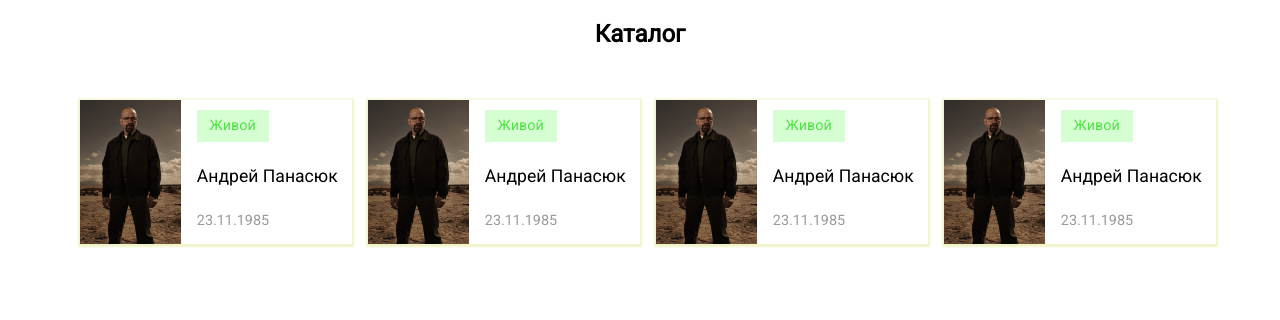
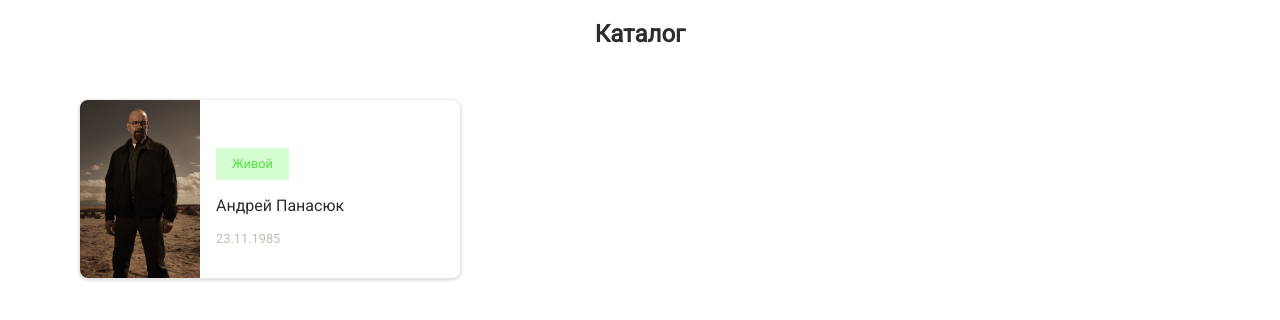
Before and after one commit to ViacheslavChuvalkiy/WebDad_React_BreakingBad, a React app: page / in a window 1280 px wide. Shown: the top 320 px of the page. Built offline with nearby package versions, Linux system fonts and the light colour scheme.

Commit message:
Fixed bags after reviewing

```diff
--- a/package.json
+++ b/package.json
@@ -93,9 +93,7 @@
     ]
   },
   "devDependencies": {
-    "node-sass": "^6.0.1",
-    "sass": "^1.39.0",
-    "sass-loader": "^10.1.1"
+    "node-sass": "^6.0.1"
   },
   "jest": {
     "roots": [
--- a/public/index.html
+++ b/public/index.html
@@ -2,7 +2,7 @@
 <html lang="en">
   <head>
     <meta charset="utf-8" />
-    <link rel="breaking bad icon" href="../src/images/breakingBadIcon.png" type="image/png">
+    <link rel="breaking bad icon" href="./src/images/breakingBadIcon.png" type="image/png">
     <meta name="viewport" content="width=device-width, initial-scale=1" />
     <meta name="theme-color" content="#000000" />
     <link rel="preconnect" href="https://fonts.googleapis.com">
--- a/src/components/molecules/card/index.js
+++ b/src/components/molecules/card/index.js
@@ -1,17 +1,17 @@
 import React from 'react';
-import classes from './styles.module.scss';
+import styles from './styles.module.scss';
 import andreyPanasuk from '../../../images/andreyPanasuk.png';
 
-function mainPage(props) {
+const mainPage = ({status, name, date}) => {
   return (
-    <div className={classes.card}>
-      <div className={classes.card_img}>
+    <div className={styles.card}>
+      <div className={styles.cardImg}>
         <img src={andreyPanasuk} alt="card of hero"/>
       </div>
-      <div className={classes.card_info}>
-        <span className={classes.card_status}>{props.status}</span>
-        <span className={classes.card_name}>{props.name}</span>
-        <span className={classes.card_date}>{props.date}</span>
+      <div className={styles.cardInfo}>
+        <span className={styles.cardStatus}>{status}</span>
+        <span className={styles.cardName}>{name}</span>
+        <span className={styles.cardDate}>{date}</span>
       </div>
     </div>
   );
--- a/src/components/molecules/card/styles.module.scss
+++ b/src/components/molecules/card/styles.module.scss
@@ -1,50 +1,36 @@
+@import "./src/styles/mixins";
+@import "./src/styles/vars";
 .card {
   display: flex;
-  flex-direction: row;
   justify-items: center;
-  max-width: 25rem;
-  max-height: 9rem;
+  max-width: 33%;
+  height: auto;
   margin-left: 1rem;
-  box-shadow: 0 1px 2px 2px #eff3c7;
-  .card_img {
-    max-width: 11rem;
-    max-height: 9rem;
+  overflow: hidden;
+  @include borderStyle();
+  .cardImg {
+    flex: 0 0 7.5rem;
+    height: 100%;
     & img {
       width: 100%;
       height: 100%;
-      object-fit: contain;
+      object-fit: cover;
       padding: 0;
     }
   }
-  .card_info {
-    display: flex;
-    flex-direction: column;
-    justify-content: space-around;
+  .cardInfo {
+    padding: 2rem 1rem;
     text-align: left;
     & span {
+      display: block;
       width: 100%;
-      margin: 0 0 0 1rem;
+      margin: 1rem 0 0 0;
     }
-    .card_status {
-      width: max-content;
-      padding: 0.5rem 0.8rem;
-      font-size: 0.9rem;
-      line-height: 1rem;
-      color: #51E245;
-      background-color: rgba(48, 255, 30, 0.2);
-      &:hover {
-        text-decoration: underline;
-        cursor: pointer;
-      }
+    .cardStatus {
+      @include statusStyle();
     }
-    .card_name {
-      font-size: 1.1rem;
-      line-height: 1.5rem
-    }
-    .card_date {
-      font-size: 0.9rem;
-      line-height: 1.5rem;
-      opacity: 0.4;
+    .cardDate {
+      @include dateStyle();
     }
   }
 }
--- a/src/components/organisms/mainPage/index.js
+++ b/src/components/organisms/mainPage/index.js
@@ -1,30 +1,12 @@
 import React from 'react';
 import Card from '../../molecules/card/index'
-import classes from './styles.module.scss'
+import styles from './styles.module.scss'
 
-function mainPage() {
+const mainPage = () => {
   return (
     <div>
       <h2>Каталог</h2>
-      <div className={classes.card_block}>
-        <Card
-          avatarUrl='andreyPanasuk'
-          name='Андрей Панасюк'
-          status='Живой'
-          date='23.11.1985'
-        />
-        <Card
-          avatarUrl='andreyPanasuk'
-          name='Андрей Панасюк'
-          status='Живой'
-          date='23.11.1985'
-        />
-        <Card
-          avatarUrl='andreyPanasuk'
-          name='Андрей Панасюк'
-          status='Живой'
-          date='23.11.1985'
-        />
+      <div className={styles.cardList}>
         <Card
           avatarUrl='andreyPanasuk'
           name='Андрей Панасюк'
@@ -34,5 +16,5 @@ function mainPage() {
       </div>
     </div>
   );
-}
+};
 export default mainPage;
--- a/src/components/organisms/mainPage/styles.module.scss
+++ b/src/components/organisms/mainPage/styles.module.scss
@@ -1,9 +1,8 @@
 h2 {
   text-align: center;
 }
-.card_block {
+.cardList {
   display: flex;
-  flex-direction: row;
-  justify-content: space-around;
+  justify-content: space-between;
   padding: 2rem 4rem;
 }
--- a/src/index.scss
+++ b/src/index.scss
@@ -1,6 +1,10 @@
+@import "styles/vars";
+
 body {
   margin: 0;
-  font-family: 'Roboto', sans-serif;
+  color: $color-main;
+  font-family: $ff-main;
+  font-size: $fs-main;
   -webkit-font-smoothing: antialiased;
   -moz-osx-font-smoothing: grayscale;
   user-select: none;
--- /dev/null
+++ b/src/styles/mixins.scss
@@ -0,0 +1,20 @@
+@import "vars";
+
+@mixin borderStyle() {
+  border-radius: 8px;
+  box-shadow: 0 1px 2px 2px rgba(0, 0, 0, 0.1);
+}
+
+@mixin statusStyle() {
+  width: max-content;
+  padding: 0.5rem 1rem;
+  color: #51E245;
+  background-color: rgba(48, 255, 30, 0.2);
+  font-size: $fs-small;
+  line-height: 1rem;
+}
+
+@mixin dateStyle() {
+  font-size: $fs-small;
+  color: $color-grey;
+}
--- /dev/null
+++ b/src/styles/vars.scss
@@ -0,0 +1,7 @@
+$ff-main: 'Roboto', sans-serif;
+$color-main: #2D2D2D;
+$color-yellow: #F1B926;
+$color-grey: #B6C2B1;
+$fs-main: 1rem;
+$fs-middle: 0.9rem;
+$fs-small: 0.8rem;
```
Also changed, not shown: 1 other file (tests, documents, lock files or other folders).
